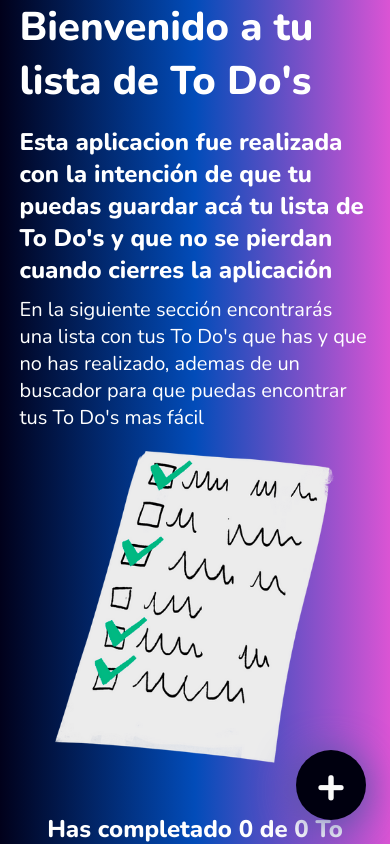
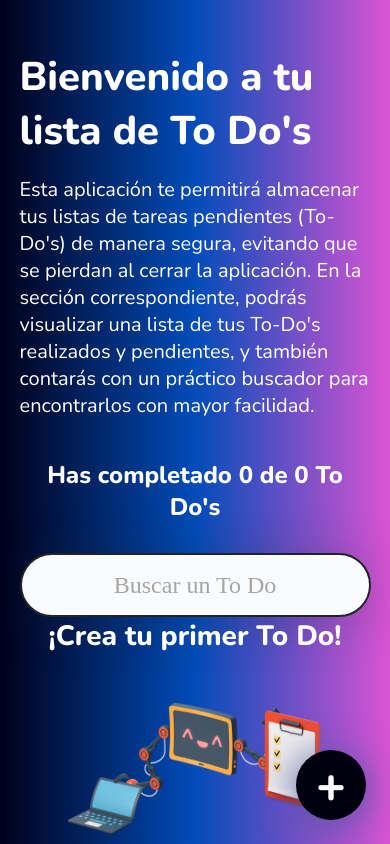
Before and after one commit to Guerrita/to-do-list, a React (Create React App) app: page / in a window 390 px wide. Shown: the top 844 px of the page. Built offline with nearby package versions, Linux system fonts and the light colour scheme.

Commit message:
Design improvements

```diff
--- a/src/Components/TodoInfo.js
+++ b/src/Components/TodoInfo.js
@@ -6,10 +6,11 @@ function TodoInfo() {
   return (
     <div>
       <h1 className="title">Bienvenido a tu lista de To Do's</h1>
-      <br/>
-      <h5 className="subtitle">Esta aplicacion fue realizada con la intención de que tu puedas guardar acá tu lista de To Do's y que no se pierdan cuando cierres la aplicación</h5>
-      <p className='instruction'>En la siguiente sección encontrarás una lista con tus To Do's que has y que no has realizado, ademas de un buscador para que puedas encontrar tus To Do's mas fácil</p>
-      <img className="todo-list-image" src={List}/>
+      <br />
+      <p className='instruction'>
+      Esta aplicación te permitirá almacenar tus listas de tareas pendientes (To-Do's) de manera segura, evitando que se pierdan al cerrar la aplicación. En la sección correspondiente, podrás visualizar una lista de tus To-Do's realizados y pendientes, y también contarás con un práctico buscador para encontrarlos con mayor facilidad.
+        </p>
+      <img className="todo-list-image" src={List} />
 
     </div>
   );
--- a/src/styles/MainContainer.css
+++ b/src/styles/MainContainer.css
@@ -3,7 +3,7 @@
 .main-container {
   display: grid;
   grid-template-columns: 1fr 1fr;
-  height: 100vh;
+  min-height: 100vh;
   padding: 50px;
   gap: 30px;
 }
@@ -11,6 +11,6 @@
 @media screen and (max-width: 1023px) {
   .main-container {
     grid-template-columns: 1fr;
-    padding: 0;
+    padding: 50px 0;
   }
 }
--- a/src/styles/TodoInfo.css
+++ b/src/styles/TodoInfo.css
@@ -22,6 +22,6 @@
 
 @media screen and (max-width: 1023px) {
   .todo-list-image{
-    width: 80%;
+    display: none;
   }
 }
--- a/src/styles/global.css
+++ b/src/styles/global.css
@@ -10,10 +10,8 @@
 body {
   margin: 0;
   padding: 0;
-  background-image: url('../assets/abstract-flowing-neon-wave-background.jpg');
-  background-position: center;
-  background-size: cover;
-  background-repeat: no-repeat;
+  background: rgb(1,1,27);
+  background: linear-gradient(90deg, rgba(1,1,27,1) 0%, rgba(2,76,185,1) 50%, rgba(219,84,212,1) 100%);
   color: white;
 }
 
@@ -60,11 +58,3 @@ body {
     transform: rotate(360deg);
   }
 }
-
-@media screen and (max-width: 1023px) {
-  body {
-    background-image:none;
-    background: rgb(1,1,27);
-    background: linear-gradient(90deg, rgba(1,1,27,1) 0%, rgba(2,76,185,1) 50%, rgba(219,84,212,1) 100%);
-  }
-}
```
